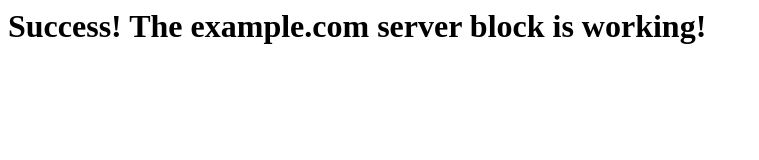
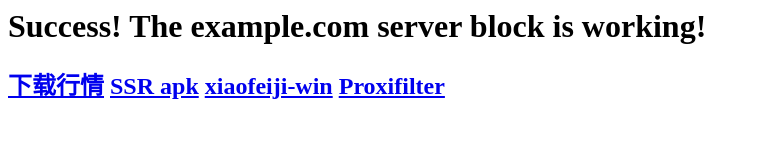
Before and after one commit to asong2001/block-chain-data, a plain HTML site: page index.html in a window 1280 px wide. Shown: the whole page, without its empty margins (0-759 px from the left). Drawn offline with Linux system fonts and the light colour scheme.

Commit message:
添加资源

```diff
--- a/index.html
+++ b/index.html
@@ -1,8 +1,14 @@
 <html>
     <head>
-        <title>Welcome to Example.com!</title>
+        <title>Welcome to Nginx server!</title>
     </head>
     <body>
         <h1>Success!  The example.com server block is working!</h1>
+        <h2>
+        <a href="/latest.xls" download="latest.xls">下载行情</a>
+        <a href="/ssr.apk" download="ssr.apk">SSR apk</a>
+        <a href="/xiaofeiji-win.zip" download="xiaofeiji-win.apk">xiaofeiji-win</a>
+        <a href="/proxifilter.exe" download="proxifilter.exe">Proxifilter</a>
+        </h2>
     </body>
 </html>
```
